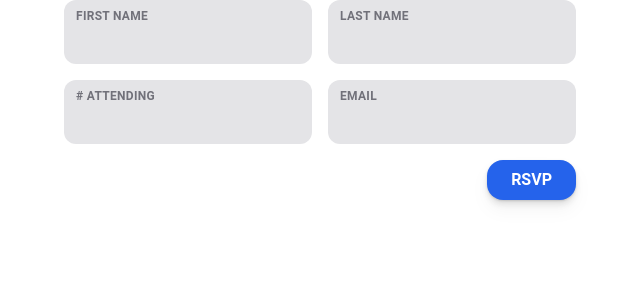
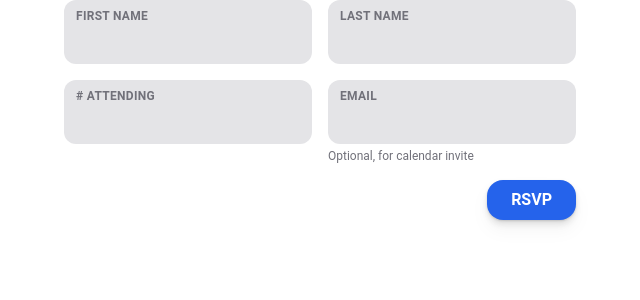
Before and after one commit to CS-5/eventflare, a Next.js app in the folder packages/web/: page /components/rsvp in a window 1280 px wide. Shown: the top 300 px of the page, without its empty margins (320-960 px from the left). Built offline with nearby package versions, Linux system fonts and the light colour scheme; no server answers.

Commit message:
Fix missing helper text

```diff
--- a/packages/web/pages/components/Input.tsx
+++ b/packages/web/pages/components/Input.tsx
@@ -6,13 +6,16 @@
     HTMLInputElement
   > {
   label: string;
+  helperText?: string;
 }
 
 export const Input: VoidFunctionComponent<InputProps> = ({
   label,
+  helperText,
   ...props
 }) => {
   return (
+    <div className="flex flex-col">
       <label className="bg-gray-200 rounded-xl ring-2 ring-transparent focus-within:ring-blue-500 px-3">
         <span className="block uppercase tracking-wide font-bold text-gray-500 text-xs mt-2">
           {label}
@@ -22,5 +25,9 @@
           {...props}
         />
       </label>
+      {helperText ? (
+        <div className="text-xs text-gray-500 mt-1">{helperText}</div>
+      ) : null}
+    </div>
   );
 };
--- a/packages/web/pages/components/rsvp.tsx
+++ b/packages/web/pages/components/rsvp.tsx
@@ -69,7 +69,12 @@
             required
           />
           {EMAIL_FROM && (
-            <Input label="Email" {...register("email")} type="email" />
+            <Input
+              label="Email"
+              {...register("email")}
+              type="email"
+              helperText="Optional, for calendar invite"
+            />
           )}
         </div>
         <div className="flex justify-end">
```
Lines whose indentation alone changed are shown as unchanged.
